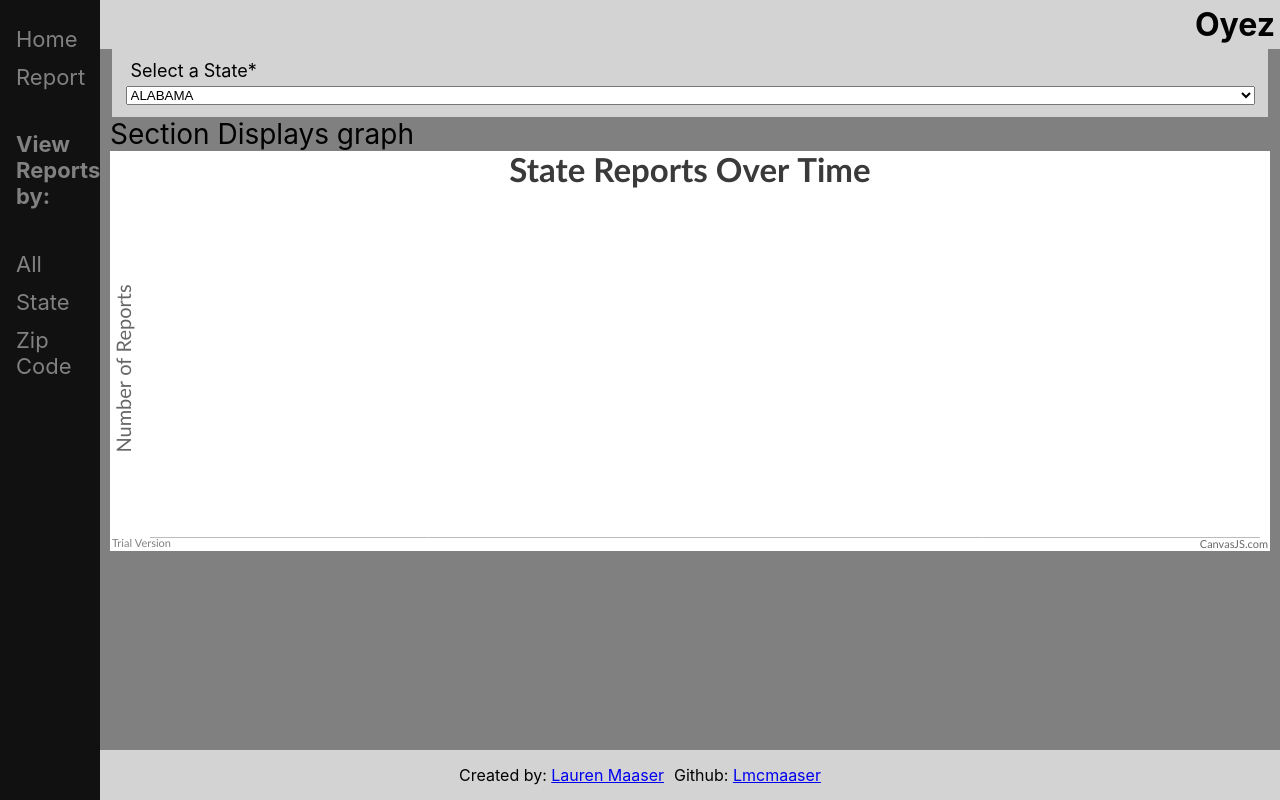
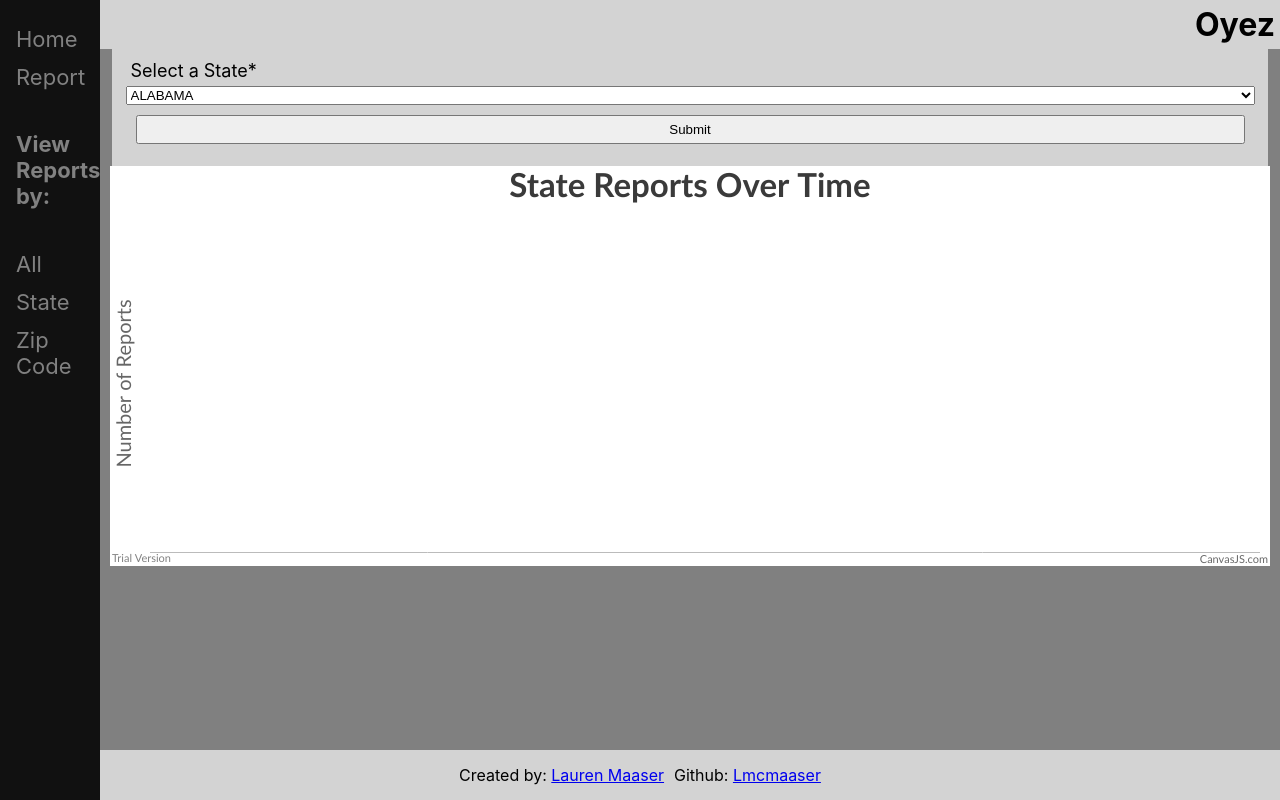
Before and after one commit to Lmcmaaser/oyez-app, a React (Create React App) app: page /state in a window 1280 px wide. Built offline with nearby package versions, Linux system fonts and the light colour scheme.

Commit message:
added state selector

```diff
--- a/src/ShowState/ShowState.js
+++ b/src/ShowState/ShowState.js
@@ -4,10 +4,20 @@ import CanvasJSReact from '../canvasjs-2.3.2/canvasjs.react';
 let CanvasJS = CanvasJSReact.CanvasJS;
 let CanvasJSChart = CanvasJSReact.CanvasJSChart;
 
-let dataPoints =[];
+
 export default class ShowState extends React.Component {
   static contextType = ApiContext;
+
+  handleSubmit(event) {
+    event.preventDefault();
+    const us_state = {
+      stateid: event.target.stateid.value,
+    }
+    console.log(us_state);
+  }
+
   render() {
+    let dataPoints =[];
     const options = {
 			theme: "light2",
 			title: {
@@ -27,7 +37,7 @@ export default class ShowState extends React.Component {
 		}
     return (
       <div>
-        <form>
+        <form className="form-group" onSubmit={event => this.handleSubmit(event)}>
           <fieldset>
             <legend>Select state</legend>
               <label className="reportState" htmlFor="reportState">Select a State*</label>
@@ -40,10 +50,16 @@ export default class ShowState extends React.Component {
                   <option key={us_state.stateid} value={us_state.stateid}>{us_state.name}</option>
                 )}
               </select>
+              <button
+                type="submit"
+                className="submit-button"
+                aria-label="submit-button"
+              >
+                Submit
+              </button>
           </fieldset>
         </form>
         <div className='results_group'>
-          <div>Section Displays graph</div>
           <div className="canvas">
             <CanvasJSChart options = {options}
 				      onRef={ref => this.chart = ref}
```
Also changed, not shown: src/Report/Report.js (+0 -7 lines).
